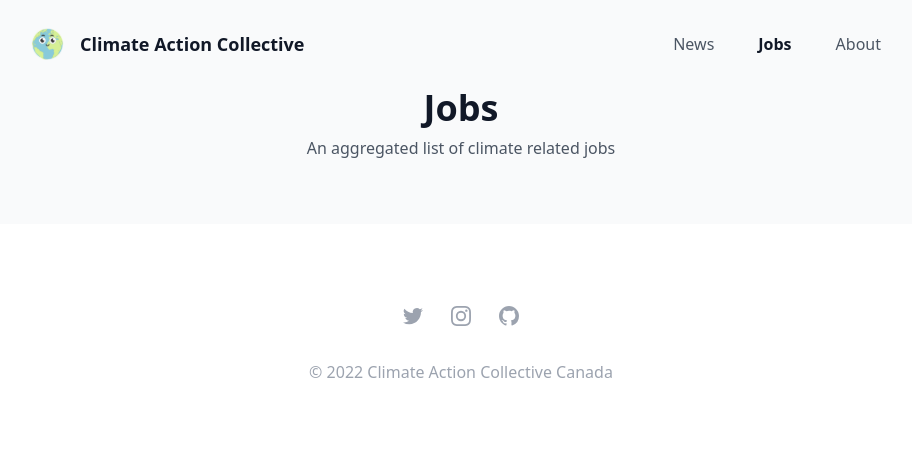
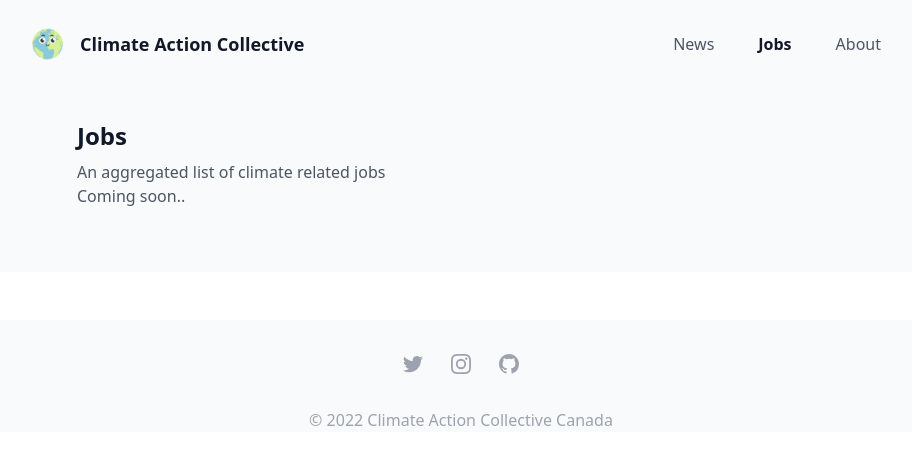
Before and after one commit to climatenews/services, a Next.js app in the folder web/: page /jobs in a window 1280 px wide. Shown: the top 464 px of the page, without its empty margins (179-1091 px from the left). Built offline with nearby package versions, Linux system fonts and the light colour scheme.

Commit message:
ui updates

```diff
--- a/web/components/feature/about_content.tsx
+++ b/web/components/feature/about_content.tsx
@@ -16,9 +16,12 @@ export default function AboutContent() {
           <p className="mt-4 text-3xl font-extrabold tracking-tight text-gray-900 sm:text-4xl">
             About Us
           </p>
-          <p className="mx-auto mt-5 max-w-prose text-xl text-gray-500">
+          <p className="mx-auto mt-5 max-w-prose text-base text-gray-500">
             Climate Action Collective is a benefit company registered in BC,
-            Canada in 2022. We aim to improve climate related education and make
+            Canada in 2022.
+          </p>
+          <p className="mx-auto mt-1 max-w-prose text-base text-gray-500">
+            We aim to improve climate related education and make
             tools for individuals and corporations to take meaningful climate
             action.
           </p>
--- a/web/components/feature/jobs_content.tsx
+++ b/web/components/feature/jobs_content.tsx
@@ -1,21 +1,20 @@
 export default function JobsContent() {
     return (
-        <div>
+        <div className="container w-full md:max-w-3xl mx-auto">
             {/* Content */}
             <div className="relative py-8 sm:py-12 lg:py-16">
-                <div className="mx-auto max-w-md px-4 text-center sm:max-w-3xl sm:px-6 lg:max-w-7xl lg:px-8">
-
-                    <div className="font-sans">
-                        <h1 className="font-bold font-sans break-normal text-gray-900 pt-6 pb-2 text-3xl md:text-4xl">Jobs</h1>
-                        <p className="text-sm md:text-base font-normal text-gray-600">An aggregated list of climate related jobs</p>
-                    </div>
-                    {/* <p className="mt-10 text-3xl font-extrabold tracking-tight text-gray-900 sm:text-4xl">
+                <div className="mx-auto max-w-md pt-8 text-start sm:max-w-3xl lg:max-w-7xl ">
+                    <h1 className="font-bold font-sans break-normal text-gray-900 pt-6 pb-2 text-xl md:text-2xl">Jobs</h1>
+                    <p className="text-sm md:text-base font-normal text-gray-600">An aggregated list of climate related jobs</p>
+                    <p className="text-sm md:text-base font-normal text-gray-600">Coming soon..</p>
+                </div>
+                {/* <p className="mt-10 text-3xl font-extrabold tracking-tight text-gray-900 sm:text-4xl">
                         Climate Jobs
                     </p>
                     <p className="mx-auto mt-5 max-w-prose text-xl text-gray-500">
                         Coming soon..
                     </p> */}
-                    {/* <p className="mt-8 text-3xl font-extrabold tracking-tight text-gray-900 sm:text-4xl">
+                {/* <p className="mt-8 text-3xl font-extrabold tracking-tight text-gray-900 sm:text-4xl">
               Engaging climate content
             </p>
             <p className="mx-auto mt-5 max-w-prose text-xl text-gray-500">
@@ -24,8 +23,7 @@ export default function JobsContent() {
               Lorem ipsum dolor sit amet, consectetur adipiscing elit, sed do
               eiusmod tempor incididunt ut.
             </p> */}
-                </div>
             </div>
-        </div>
+        </div >
     );
 }
--- a/web/components/feature/news_content.tsx
+++ b/web/components/feature/news_content.tsx
@@ -15,15 +15,13 @@ export default function NewsContent(props: NewsContentProps) {
   //{`${newsFeedUrl.urlScore}. `}
   return (
     <>
-          <div className="container w-full md:max-w-3xl mx-auto">
-      <div className="relative py-2 sm:py-6 lg:py-4">
-        <div className="mx-auto max-w-md pt-8 text-start sm:max-w-3xl  lg:max-w-7xl ">
-      <div className="font-sans">
-        <h1 className="font-bold font-sans break-normal text-gray-900 pt-6 pb-2 text-3xl md:text-4xl">News</h1>
-        <p className="text-sm md:text-base font-normal text-gray-600">An aggregated list of climate related news</p>
-      </div>
-      </div>
-      </div>
+      <div className="container w-full md:max-w-3xl mx-auto">
+        <div className="relative py-2 sm:py-6 lg:py-4">
+          <div className="mx-auto max-w-md pt-8 text-start sm:max-w-3xl lg:max-w-7xl ">
+              <h1 className="font-bold font-sans break-normal text-gray-900 pt-6 pb-2 text-xl md:text-2xl">News</h1>
+              <p className="text-sm md:text-base font-normal text-gray-600">A news feed of climate related articles recently shared by <a className="hover:underline">climate scientists and climate activists.</a></p>
+          </div>
+        </div>
 
 
         <ul>
--- a/web/components/generic/footer.tsx
+++ b/web/components/generic/footer.tsx
@@ -48,7 +48,7 @@ const navigation = {
 export default function Footer() {
   return (
     <footer>
-      <div className="max-w-7xl mx-auto py-12 px-4 overflow-hidden sm:px-6 lg:px-8">
+      <div className="bg-gray-50 max-w-7xl mx-auto my-12 overflow-hidden sm:mx-6 lg:mx-8">
         <div className="mt-8 flex justify-center space-x-6">
           {navigation.social.map((item) => (
             <a
--- a/web/components/generic/navbar.tsx
+++ b/web/components/generic/navbar.tsx
@@ -22,7 +22,7 @@ interface NavBarProps {
 
 export default function NavBar(props: NavBarProps) {
   return (
-    <nav id="header" className="fixed w-full z-10 top-0">
+    <nav id="header" className="fixed w-full z-10 top-0 ">
       <div className="w-full md:max-w-4xl mx-auto flex flex-wrap items-center justify-between my-6 lg:pl-4">
 
         <div className="flex flex-1 items-center justify-center sm:items-stretch sm:justify-start">
```
